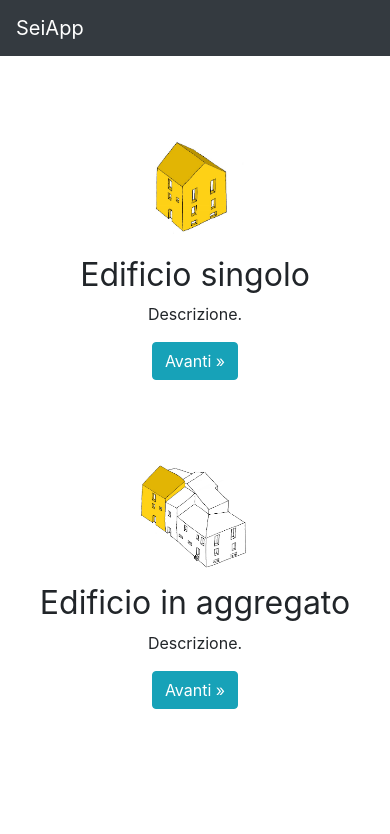
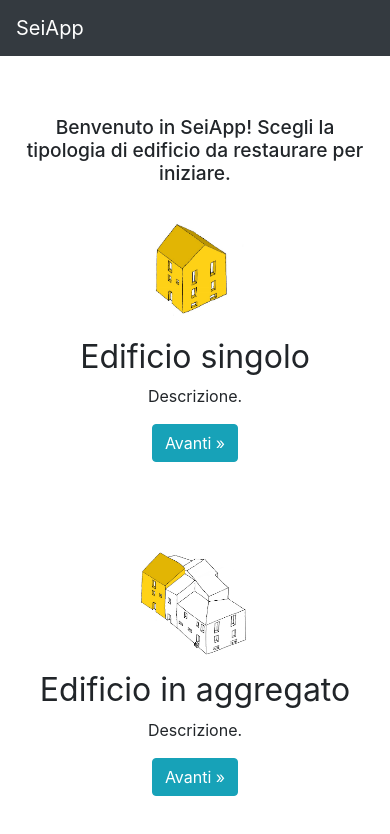
Before and after one commit to MetalGandix/ProjectSeiApp, an Angular app in the folder front-end-seiapp/: page /home in a window 390 px wide. Shown: the top 834 px of the page. Built offline with nearby package versions, Linux system fonts and the light colour scheme.

Commit message:
Home cambiata (Credo temporaneamente)

```diff
--- a/front-end-seiapp/src/app/home/home.component.css
+++ b/front-end-seiapp/src/app/home/home.component.css
@@ -33,6 +33,11 @@ body {
     height: 20rem;
   }
 
+  h1{
+    font-size: larger;
+    text-align: center;
+  }
+
 /* CONTAINER SCELTA CONTENT
 -------------------------------------------------- */
 
@@ -56,6 +61,12 @@ body {
     height: 20rem;
   }
 
+  img {
+    vertical-align: middle;
+    border-style: none;
+    margin-top: 100px;
+}
+
   @media all and (max-width: 500px){
 
   .carousel-item[_ngcontent-wpj-c18] > img[_ngcontent-wpj-c18] {
@@ -67,4 +78,15 @@ body {
     height: 20rem;
   }
 
+  img {
+    vertical-align: middle;
+    border-style: none;
+    margin-top: 5px;
 }
+
+h1{
+  font-size: larger;
+  text-align: center;
+}
+
+}
--- a/front-end-seiapp/src/app/home/home.component.html
+++ b/front-end-seiapp/src/app/home/home.component.html
@@ -50,13 +50,19 @@
 
   <div class="container scelta" style="margin-top:60px">
 
+
+    <h1>
+      Benvenuto in SeiApp! Scegli la tipologia di edificio da restaurare per iniziare.
+    </h1>
     <!-- Colonne sotto il carousel -->
     <div class="row">
       <div class="col-lg-4">
-            <img class="rounded-circle" src="assets\images\edificio singolo.jpg" alt="Generic placeholder image" width="140" height="140">
+        <img class="rounded-circle" src="assets\images\edificio singolo.jpg" alt="Generic placeholder image" width="140"
+          height="140">
         <h2>Edificio singolo</h2>
         <p>Descrizione.</p>
-            <p><a class="btn btn-info" routerLink="/edificio-singolo" routerLinkActive="active" role="button">Avanti &raquo;</a></p>
+        <p><a class="btn btn-info" routerLink="/edificio-singolo" routerLinkActive="active" role="button">Avanti
+            &raquo;</a></p>
       </div><!-- /.col-lg-4 -->
 
       <div class="col-lg-4">
@@ -64,10 +70,12 @@
       </div><!-- /.col-lg-4 -->
 
       <div class="col-lg-4">
-            <img class="rounded-circle" src="assets\images\Edificio in aggregato.jpg" alt="Generic placeholder image" width="140" height="140">
+        <img class="rounded-circle" src="assets\images\Edificio in aggregato.jpg" alt="Generic placeholder image"
+          width="140" height="140">
         <h2>Edificio in aggregato</h2>
         <p>Descrizione.</p>
-            <p><a class="btn btn-info" routerLink="/edificio-in-aggregato" routerLinkActive="active" role="button">Avanti &raquo;</a></p>
+        <p><a class="btn btn-info" routerLink="/edificio-in-aggregato" routerLinkActive="active" role="button">Avanti
+            &raquo;</a></p>
       </div><!-- /.col-lg-4 -->
     </div><!-- /.row -->
   </div><!-- /.container -->
```
Lines whose indentation alone changed are shown as unchanged.
